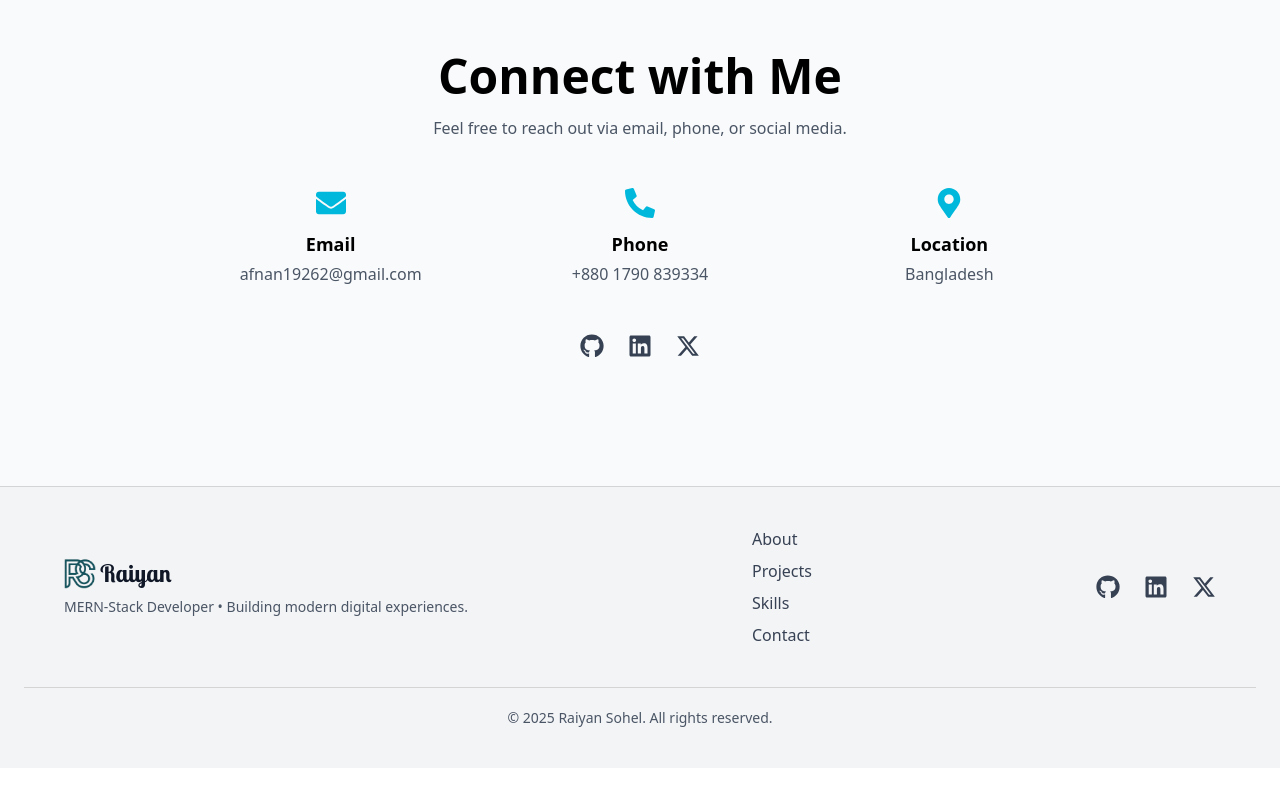
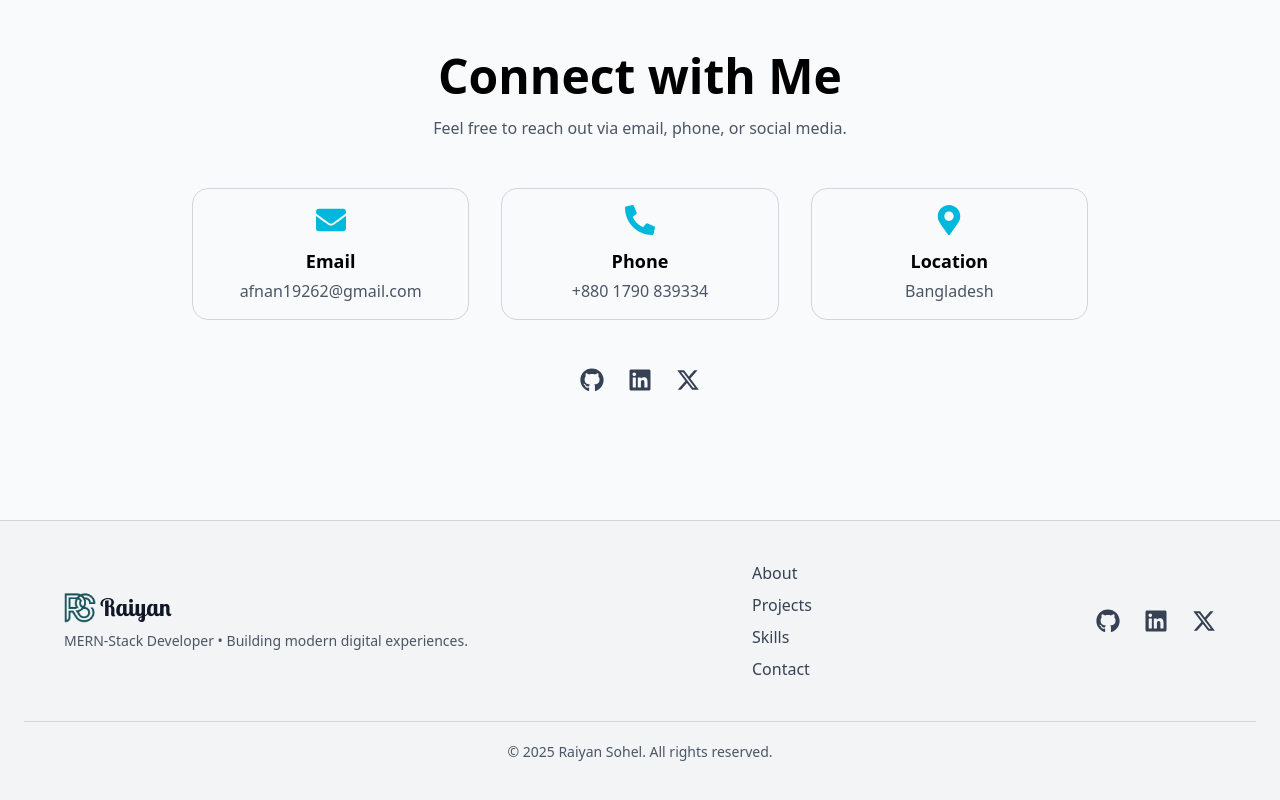
Before and after one commit to RaiyanSohel-byte/raiyan-sohel-portfolio, a React (Vite) app: page / in a window 1280 px wide. Shown: the part 3735-4535 px from the top of the page. Before the commit the page ends 4503 px from the top, so only its background shows below. Built offline with nearby package versions, Linux system fonts and the light colour scheme.

Commit message:
border added to contact section

```diff
--- a/src/components/ContactFooter.jsx
+++ b/src/components/ContactFooter.jsx
@@ -133,7 +133,7 @@
 
         <div className="grid grid-cols-1 md:grid-cols-3 gap-8 mb-12">
           {/* Email */}
-          <div className="flex flex-col items-center">
+          <div className="flex flex-col items-center  border border-gray-300 dark:border-gray-800 p-4 rounded-2xl">
             <div className="text-cyan-500 text-3xl mb-3">
               <FaEnvelope />
             </div>
@@ -146,7 +146,7 @@
           </div>
 
           {/* Phone */}
-          <div className="flex flex-col items-center">
+          <div className="flex flex-col items-center border border-gray-300 dark:border-gray-800 p-4 rounded-2xl">
             <div className="text-cyan-500 text-3xl mb-3">
               <FaPhoneAlt />
             </div>
@@ -157,7 +157,7 @@
           </div>
 
           {/* Location */}
-          <div className="flex flex-col items-center">
+          <div className="flex flex-col items-center  border border-gray-300 dark:border-gray-800 p-4 rounded-2xl">
             <div className="text-cyan-500 text-3xl mb-3">
               <FaMapMarkerAlt />
             </div>
```
